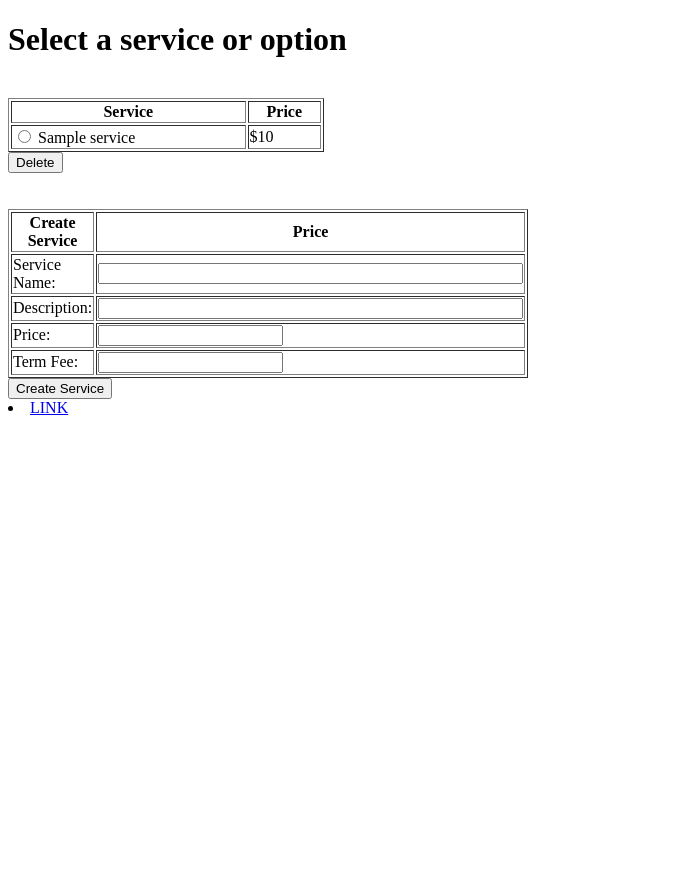
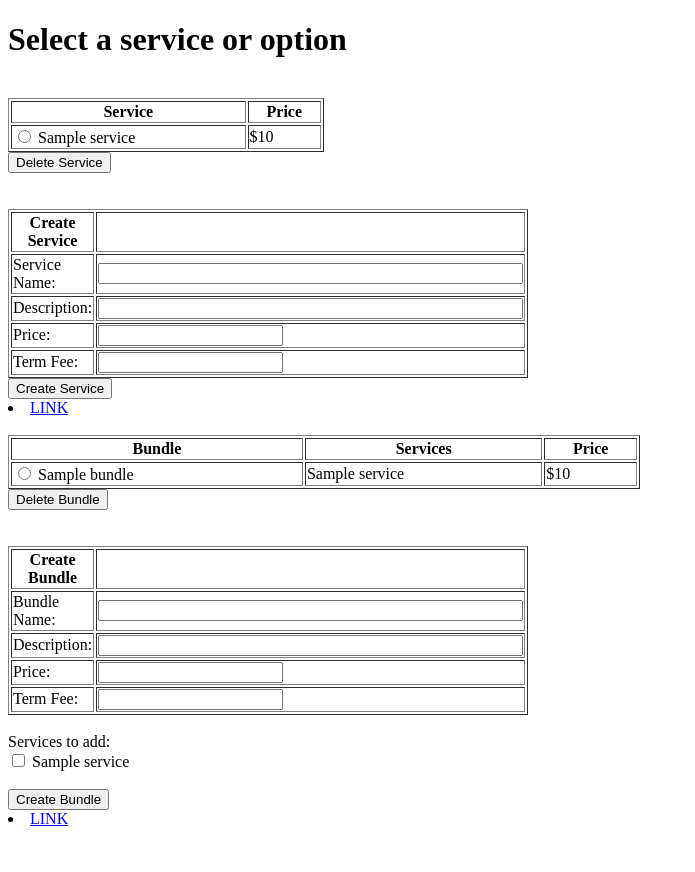
Before and after one commit to mtakemot/Skynet, a Django app: page /Users/market_rep/ in a window 1280 px wide. Shown: the whole page, without its empty margins (0-695 px from the left). Before the commit the page ends 415 px from the top, so only its background shows below. Run offline with Django 3.2, Linux system fonts and the light colour scheme; a user stored in the database is signed in; tables that the repository leaves empty hold one stand-in row (values such as "Sample post").

Commit message:
marketing rep works!!!!

```diff
--- a/Packages/models.py
+++ b/Packages/models.py
@@ -18,6 +18,11 @@ class Bundle(models.Model):
     term_fee = models.IntegerField(default=0)
     bundle_services = models.ManyToManyField(Service, blank=True, )
 
+    def __str__(self):
+        return self.name
+    def get_services(self):
+        return ", ".join([p.name for p in self.bundle_services.all()])
+
 #class AllService(models.Model):
 #class Package(models.Model):
     #services = models.ManyToOneRel(Service)
--- a/Users/admin.py
+++ b/Users/admin.py
@@ -33,4 +33,4 @@ admin.site.register(Category, CategoryAdmin)
 admin.site.register(Page, PageAdmin)
 admin.site.register(UserProfile, UserAdmin)
 admin.site.register(Service,CreatePackageAdmin)
-admin.site.register(Bundle, )
+admin.site.register(Bundle, CreateBundleAdmin)
--- a/Users/forms.py
+++ b/Users/forms.py
@@ -1,8 +1,11 @@
+from django.forms import CheckboxSelectMultiple
+
 __author__ = 'BCCUB002'
 from django import forms
 from django.contrib.auth.models import User
 from Users.models import Page, Category, UserProfile
-from Packages.models import Service
+from Packages.models import Service, Bundle
+
 
 class CategoryForm(forms.ModelForm):
     name = forms.CharField(max_length=128, help_text="Please enter the category name.")
@@ -48,11 +51,43 @@ class UserProfileForm(forms.ModelForm):
     class Meta:
         model = UserProfile
         fields = ('website', 'picture')
-
+'''
 class ServiceForm(forms.ModelForm):
     services = forms.ChoiceField(widget=forms.RadioSelect)
     class Meta:
         model = Service
+        fields = ('name', 'description', 'price', 'term_fee')
+'''
+class BundleServForm(forms.Form):
+    bundle_services = forms.MultipleChoiceField(
+                                        widget=CheckboxSelectMultiple
+                                        )
+    #name = forms.CharField(max_length=123, )
+    #description = forms.CharField(max_length=250)
+    #price = forms.IntegerField()
+    #term_fee = forms.IntegerField()
+    class Meta:
+        model = Bundle
+        #fields = ('name', 'description', 'price', 'term_fee')
+
+class ServiceForm(forms.ModelForm):
+    name = forms.CharField(max_length=128,)
+    description = forms.CharField(max_length=250)
+    price = forms.IntegerField()
+    term_fee = forms.IntegerField()
+    class Meta:
+        model = Service
+        fields = ('name', 'description', 'price', 'term_fee')
+
+class BundleForm(forms.ModelForm):
+    name = forms.CharField(max_length=123, )
+    description = forms.CharField(max_length=250)
+    price = forms.IntegerField()
+    term_fee = forms.IntegerField()
+    #bundle_services = forms.ChoiceField(widget=forms.CheckboxSelectMultiple )
+    bundle_services = forms.CharField(max_length=120, label="Bundled Services")
+    class Meta:
+        model = Bundle
         fields = ('name', 'description', 'price', 'term_fee')
 
 class BillForm(forms.ModelForm):
--- a/Users/views.py
+++ b/Users/views.py
@@ -1,8 +1,8 @@
 from django.shortcuts import render
 from django.http import HttpResponse
 from Users.models import Category, Page, UserProfile
-from Users.forms import CategoryForm, UserForm, UserProfileForm, ServiceForm, DisplayForm, BillForm
-from Packages.models import Service
+from Users.forms import CategoryForm, UserForm, UserProfileForm, ServiceForm, DisplayForm, BillForm, BundleForm,BundleServForm
+from Packages.models import Service, Bundle
 from django.contrib.auth import authenticate, login, logout
 from django.http import HttpResponseRedirect, HttpResponse
 from django.contrib.auth.decorators import login_required
@@ -377,11 +377,21 @@ def market_rep(request):
     print(current_user.is_Market)
     service_form = DisplayForm()
     service_form.services = Service.objects.all()
+    bundle_form = ServiceForm()
+    bundle_form.bundle_services = Bundle.objects.all()
+    #bundle_form = BundleServForm()
+    #bundle_form.bundle_services = Service.objects.all()
 
     if current_user.is_Market == False:
         return HttpResponseRedirect('/Users/')
 
     if request.method == 'POST':
+        #sform = ServiceForm(request.POST)
+        #bform = BundleForm(data=request.POST)
+       # print("TEST FORM VALID: ", sform.is_valid())
+       # if sform.is_valid():
+            #print("sukkkkkkaaaa")
+
         button = request.POST['submit']
 
         if button == 'Create Service':
@@ -406,9 +416,22 @@ def market_rep(request):
             newService.save()
             service_form = DisplayForm()
             service_form.services = Service.objects.all()
+            bundle_form = ServiceForm()
+            bundle_form.bundle_services = Bundle.objects.all()
 
-            return render(request, 'Users/market_rep.html', {'service_form': service_form.services.all()})
-        elif button == 'Delete':
+
+            #bundle_form.name = bundle_name
+            #bundle_form.description = bundle_description
+            #bundle_form.price = bundle_price
+            #bundle_form.term = bundle_term
+
+
+
+            return render(request, 'Users/market_rep.html', {'service_form': service_form.services.all(),
+                                                         'bundle_form': bundle_form.bundle_services.all()})
+
+
+        elif button == 'Delete Service':
 
             #from our HTML, the button selected is passed here in terms of the Service
             #object's name field from the html code: value="{{service.name}}"
@@ -436,11 +459,83 @@ def market_rep(request):
             current_user = UserProfile.objects.get(user=request.user)
             current_user.save()
 
-            current_user.services.add(package)
+            #current_user.services.add(package)
             return HttpResponseRedirect('/Users/market_rep')
+
+        elif button == 'Delete Bundle':
+            print("deleting bundle")
+            try:
+                bundle_name = request.POST['bundle']
+            except MultiValueDictKeyError:
+                return HttpResponseRedirect("/Users/market_rep/")
+            print("deleting bundle: ", bundle_name)
+            for bundle in Bundle.objects.all():
+                if bundle.name == bundle_name:
+                    package = bundle
+                    print(package)
+                    Bundle.objects.filter(name=bundle_name).delete()
+                    print("deleting bundle object with name: ", bundle_name)
+
+            current_user = UserProfile.objects.get(user=request.user)
+            current_user.save()
+            return HttpResponseRedirect('/Users/market_rep')
+
+        elif button == 'Create Bundle':
+            bundle_form2=BundleServForm()
+            print("testCreateBundle")
+            bundle_name = request.POST['name']
+            bundle_description = request.POST['description']
+            bundle_price = request.POST['price']
+            bundle_term = request.POST['term']
+            print(bundle_name)
+
+            bundle_form2.bundle_services = request.POST.getlist('bservice')
+            #bundle_form.bundle_services = bundle_form2.bundle_services
+            #for x in bundle_form2.bundle_services:
+                #print(x)
+            #print(bundle_form2.bundle_services)
+
+            #list = Service.objects.all()
+
+            newBundle = Bundle(name = bundle_name, description=bundle_description,price=bundle_price,
+                               term_fee=bundle_term,)
+            #bundle = bundle_form.save(commit=False)
+            #service = service_form.save(commit=False)
+            newBundle.save()
+
+            for x in Service.objects.all():
+                for y in bundle_form2.bundle_services:
+                    #print(x.name)
+                    #print(y)
+                    if x.name == y:
+                        #bundle.save()
+                        print("match")
+                        print(x.name)
+                        print(y)
+                        #bundle.bundle_services.add(x)
+                        newBundle.bundle_services.add(x)
+                        #bundle_form.
+            #newBundle.save()
+            service_form = DisplayForm()
+            service_form.services = Service.objects.all()
+            bundle_form = ServiceForm()
+            bundle_form.bundle_services = Bundle.objects.all()
+
+
+            #bundle_form.name = bundle_name
+            #bundle_form.description = bundle_description
+            #bundle_form.price = bundle_price
+            #bundle_form.term = bundle_term
+
+
+
+            return render(request, 'Users/market_rep.html', {'service_form': service_form.services.all(),
+                                                         'bundle_form': bundle_form.bundle_services.all()})
     else:
 
-        return render(request, 'Users/market_rep.html', {'service_form': service_form.services.all()})
+        return render(request, 'Users/market_rep.html', {'service_form': service_form.services.all(),
+                                                         'bundle_form': bundle_form.bundle_services.all()})
+                                                         #.bundle_services.all()})
 
 def check_permission(UserProfile):
     if UserProfile.is_Market:
--- a/templates/Users/market_rep.html
+++ b/templates/Users/market_rep.html
@@ -27,9 +27,10 @@
 
         {% endfor %}<br/>
         </table>
-        <input type="submit" name="submit" value="Delete" /><br/><br/><br/>
+
+        <input type="submit" name="submit" value="Delete Service" /><br/><br/><br/>
         <table border="1" width="25%">
-            <tr><th>Create Service</th><th>Price</th></tr>
+            <tr><th>Create Service</th><th></th></tr>
             <tr><td>
             Service Name: </td><td><input type="text" name="name" value="" size="50" /></td>
             </tr>
@@ -46,5 +47,61 @@
         <input type="submit" name="submit" value="Create Service" />
         <li><a href="/Users/market_rep/">LINK</a></li>
     </form>
+
+    <form id="bundle_form" method="post" action="/Users/market_rep/">
+        <!--
+        <input type="radio" name="package" value="package 1">Package 1<br>
+        <input type="radio" name="package" value="package 2">Package 2<br>
+        <input type="radio" name="package" value="package 3">Package 3<br>
+        <input type="radio" name="package" value="package 4">Package 4<br>
+        <input type="radio" name="package" value="package 5">Package 5<br>
+        <input type="submit" name="submit" value="Purchase" />
+        -->
+        {% csrf_token %}
+        <table border="1" width="50%">
+             <tr><th>Bundle</th><th>Services</th><th>Price</th></tr>
+
+        {% for bundle in bundle_form%}
+           <tr><td><input type = "radio" name = "bundle" value="{{ bundle.name }}">
+            {{bundle.name}}</td>
+               <td> {{bundle.get_services }}</td>
+           <td>${{ bundle.price }}</td></tr>
+
+        {% endfor %}<br/>
+        </table>
+
+        <input type="submit" name="submit" value="Delete Bundle" /><br/><br/><br/>
+
+        <table border="1" width="25%">
+            <tr><th>Create Bundle</th><th></th></tr>
+            <tr><td>
+            Bundle Name: </td><td><input type="text" name="name" value="" size="50" /></td>
+            </tr>
+            <tr><td>
+            Description: </td><td><input type="text" name="description" value="" size="50" /></td>
+            </tr>
+            <tr><td>
+            Price: </td> <td><input type="number" name="price" value="" min="1" size="50" /></td>
+            </tr>
+            <tr><td>
+            Term Fee: </td><td><input type="number" name="term" value="" min="1" size="50" /></td>
+            </tr>
+            <!--<tr><td>
+                Services:</td><td><!--<input types="checkbox" name="bservice" value=""></td>
+            </tr>
+            -->
+        </table><br/>
+        Services to add:
+        <br/>
+        {% for service in service_form%}
+           <tr><td><input type = "checkbox" name = "bservice" value="{{ service.name }}">
+            {{service.name}}</td></tr>
+
+        {% endfor %}<br/><br/>
+        <input type="submit" name="submit" value="Create Bundle" />
+        <li><a href="/Users/market_rep/">LINK</a></li><br/><br/>
+    </form>
+
+
 </body>
 </html>
```
Also changed, not shown: templates/Users/create_bundle.html (added, +44 -0 lines).
